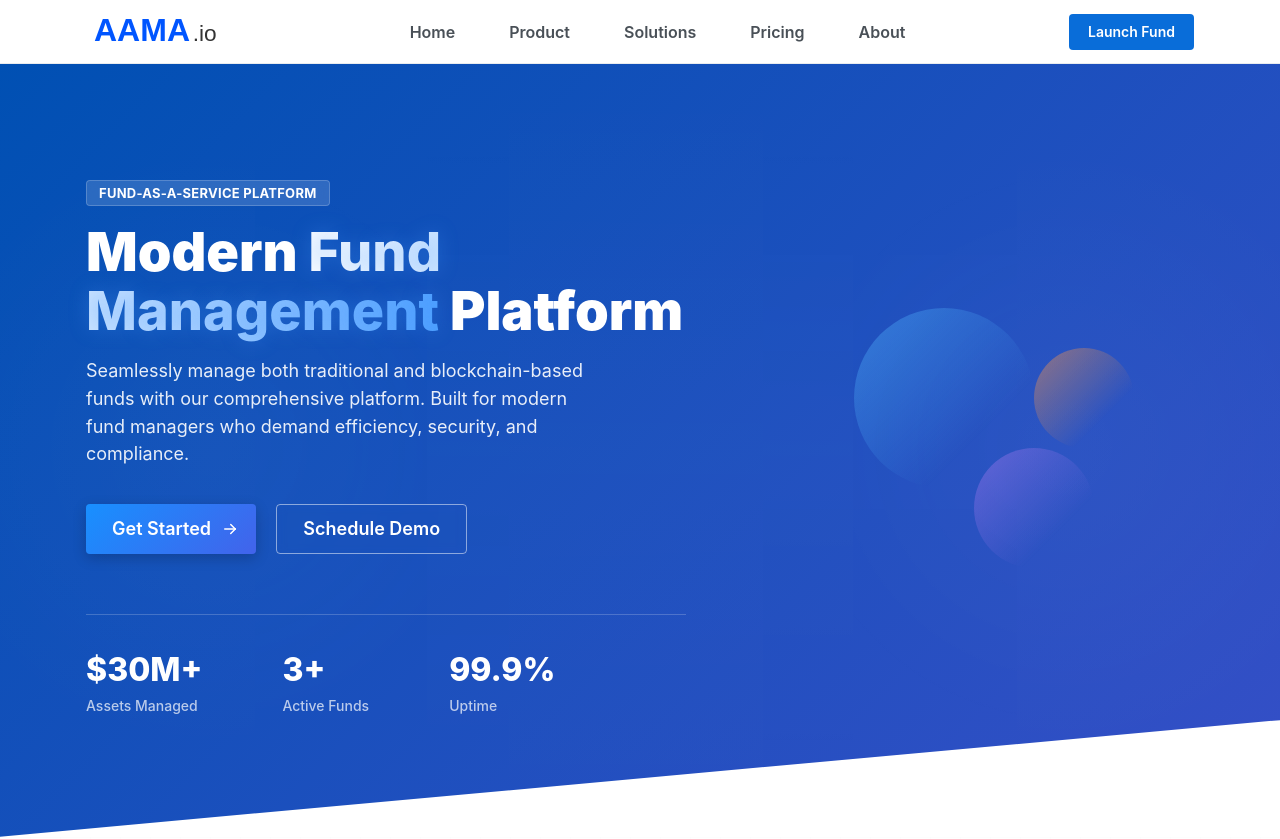
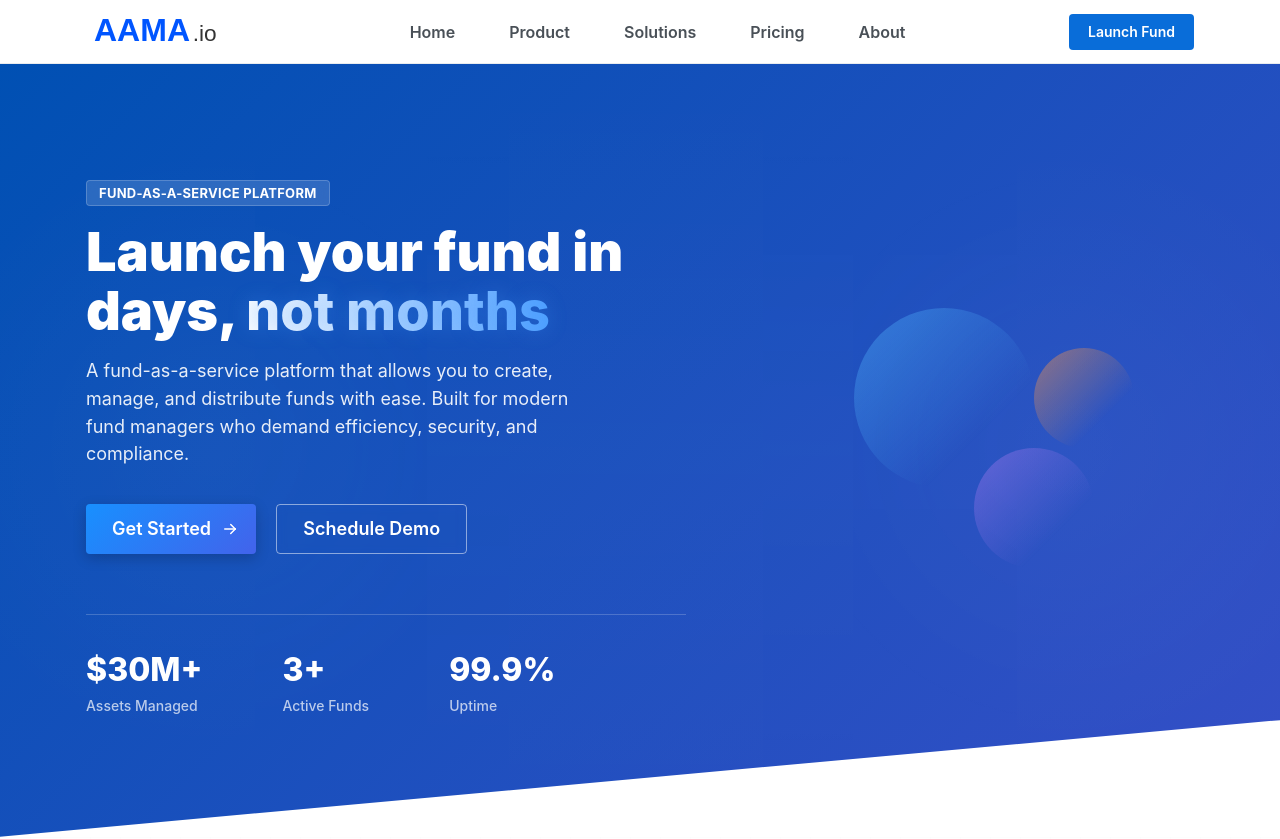
Before and after one commit to Aama-io/landing, a Next.js app: page / in a window 1280 px wide. Shown: the top 839 px of the page. Built offline with nearby package versions, Linux system fonts and the light colour scheme; no server answers.

Commit message:
Fixed homepage

```diff
--- a/components/Features/Features.tsx
+++ b/components/Features/Features.tsx
@@ -59,9 +59,9 @@
             The <span className={classes.highlight}>complete solution</span> for modern fund management
           </Title>
           <Text className={classes.description}>
-            AAMA.io specializes in mutual fund management, leveraging our deep expertise in regulated fund operations
+            AAMA.io specializes in fund management, leveraging our deep expertise in regulated fund operations
             to deliver a comprehensive platform that meets the highest standards of compliance and efficiency.
-            Our solution streamlines mutual fund operations, enhances transparency, and enables new investment models
+            Our solution streamlines fund operations, enhances transparency, and enables new investment models
             while maintaining strict regulatory compliance.
           </Text>
         </motion.div>
@@ -70,14 +70,14 @@
         <Box mt={50}>
           <Paper withBorder p="xl" radius="lg" className={classes.overviewPaper}>
             <div className={classes.paperGlow} />
-            <Title order={2} className={classes.paperTitle} mb="xl">Expertise in Mutual Fund Management</Title>
+            <Title order={2} className={classes.paperTitle} mb="xl">Expertise in Fund Management</Title>
             <Text size="lg" mb="xl">
-              With proven experience in managing live mutual funds, AAMA.io understands the unique challenges
-              and regulatory requirements of mutual fund operations. Our platform combines traditional fund
+              With proven experience in managing live funds, AAMA.io understands the unique challenges
+              and regulatory requirements of fund operations. Our platform combines traditional fund
               management expertise with modern technology to deliver a robust solution that meets the highest
-              standards of compliance, efficiency, and investor service. We've successfully deployed mutual
+              standards of compliance, efficiency, and investor service. We've successfully deployed
               funds that adhere to strict regulatory frameworks, making us a trusted partner for fund managers
-              seeking excellence in mutual fund operations.
+              seeking excellence in fund operations.
             </Text>
 
             <SimpleGrid cols={{ base: 1, md: 2 }} spacing="xl">
@@ -87,7 +87,7 @@
                 </ThemeIcon>
                 <Title order={3} className={classes.featureTitle}>Regulated Fund Operations</Title>
                 <Text>
-                  Our platform is built specifically for mutual fund operations, with comprehensive support for
+                  Our platform is built specifically for fund operations, with comprehensive support for
                   NAV calculations, unit pricing, fund accounting, and regulatory reporting. We handle complex
                   fee structures, multiple share classes, and currency conversions while maintaining full
                   compliance with MAS regulations. Our automated systems ensure accurate daily NAV calculations,
@@ -101,7 +101,7 @@
                 </ThemeIcon>
                 <Title order={3} className={classes.featureTitle}>Investor Service Excellence</Title>
                 <Text>
-                  We provide a complete investor servicing solution for mutual funds, including automated
+                  We provide a complete investor servicing solution for funds, including automated
                   subscription and redemption processing, dividend distribution, and comprehensive reporting.
                   Our platform handles complex scenarios like switching between share classes, systematic
                   investment plans, and regular income distributions. We maintain detailed audit trails and
@@ -115,7 +115,7 @@
         {/* Core capabilities section */}
         <Box mt={60}>
           <Title order={2} className={classes.sectionTitle} ta="center" mb={40}>
-            Mutual Fund <span className={classes.highlight}>Capabilities</span>
+            Fund <span className={classes.highlight}>Capabilities</span>
           </Title>
 
           <SimpleGrid cols={{ base: 1, sm: 2, md: 3 }} spacing="xl">
@@ -131,7 +131,7 @@
                   </ThemeIcon>
                   <Title order={4} mt="md" className={classes.cardTitle}>Fund Operations</Title>
                   <Text mt="sm">
-                    Comprehensive mutual fund operations including daily NAV calculations, unit pricing,
+                    Comprehensive fund operations including daily NAV calculations, unit pricing,
                     fund accounting, and financial reporting. Supports multiple share classes, currencies,
                     and complex fee structures with built-in audit trails and regulatory controls.
                   </Text>
@@ -152,7 +152,7 @@
                   </ThemeIcon>
                   <Title order={4} mt="md" className={classes.cardTitle}>Investor Services</Title>
                   <Text mt="sm">
-                    End-to-end mutual fund investor servicing including subscription processing,
+                    End-to-end fund investor servicing including subscription processing,
                     redemption handling, dividend distribution, and transfer agency services.
                     Supports systematic investment plans, switching between share classes,
                     and regular income distributions.
@@ -193,13 +193,13 @@
           <Box mt={60} mb={30}>
             <Paper withBorder p="xl" radius="lg" className={classes.futureSection}>
               <Title order={2} mb="xl" ta="center" className={classes.futureTitle}>
-                The Future of Mutual Fund Management
+                The Future of Fund Management
               </Title>
               <Text ta="center" size="lg" px={{ base: 0, md: 80 }} mb="xl">
-                AAMA.io is not just a mutual fund management platform—it's a vision for the future of regulated fund operations.
-                We're building the infrastructure that will power the next generation of mutual funds, making them more
+                AAMA.io is not just a fund management platform—it's a vision for the future of regulated fund operations.
+                We're building the infrastructure that will power the next generation of funds, making them more
                 efficient, transparent, and accessible while maintaining the highest standards of regulatory compliance.
-                Our platform combines proven mutual fund expertise with modern technology to create a new standard
+                Our platform combines proven fund expertise with modern technology to create a new standard
                 for fund management.
               </Text>
 
--- a/components/Hero/Hero.tsx
+++ b/components/Hero/Hero.tsx
@@ -22,11 +22,10 @@
           >
             <Badge size="lg" radius="sm" className={classes.badge}>Fund-as-a-Service Platform</Badge>
             <Title className={classes.title}>
-              Modern{' '}
-              <span className={classes.highlight}>Fund Management</span>{' '} Platform
+              Launch your fund in days, <span className={classes.highlight}>not months</span>
             </Title>
             <Text className={classes.description}>
-              Seamlessly manage both traditional and blockchain-based funds with our comprehensive platform.
+              A fund-as-a-service platform that allows you to create, manage, and distribute funds with ease.
               Built for modern fund managers who demand efficiency, security, and compliance.
             </Text>
 
--- a/components/Product/Product.tsx
+++ b/components/Product/Product.tsx
@@ -152,7 +152,7 @@
             >
               <Badge size="lg" radius="sm" className={classes.badge}>Fund-as-a-Service Platform</Badge>
               <Title className={classes.heroTitle}>
-                Launch your fund in days, <br /><span className={classes.accentText}>not months</span>
+                Modern Fund <br /><span className={classes.accentText}>Management Platform</span>
               </Title>
               <Text className={classes.heroDescription}>
                 Our comprehensive platform enables fund managers to launch and operate funds efficiently, with proven expertise in mutual funds and full compliance with MAS regulations. We support all fund types with minimal setup time and resources.
```
